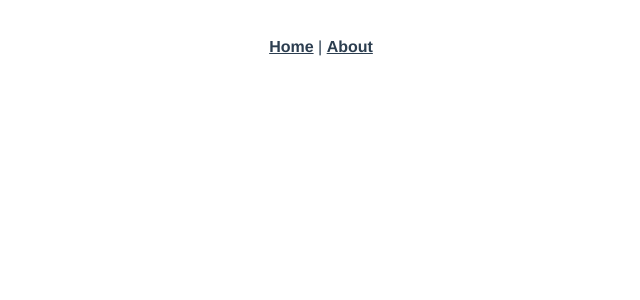
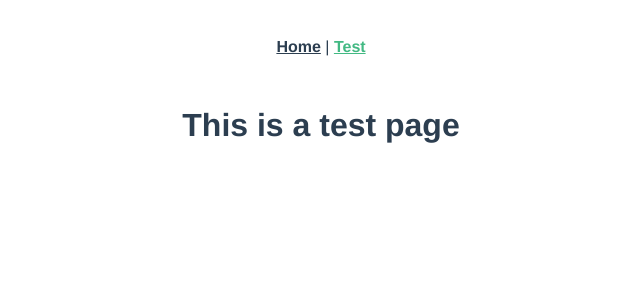
Before and after one commit to def-end-icecream/cookbook_vue_app, a Vue app: page /test in a window 1280 px wide. Shown: the top 300 px of the page, without its empty margins (319-959 px from the left). Built offline with nearby package versions, Linux system fonts and the light colour scheme.

Commit message:
adds vue router test page

```diff
--- a/public/index.html
+++ b/public/index.html
@@ -1,15 +1,19 @@
 <!DOCTYPE html>
 <html lang="">
   <head>
-    <meta charset="utf-8">
-    <meta http-equiv="X-UA-Compatible" content="IE=edge">
-    <meta name="viewport" content="width=device-width,initial-scale=1.0">
-    <link rel="icon" href="<%= BASE_URL %>favicon.ico">
+    <meta charset="utf-8" />
+    <meta http-equiv="X-UA-Compatible" content="IE=edge" />
+    <meta name="viewport" content="width=device-width,initial-scale=1.0" />
+    <link rel="icon" href="<%= BASE_URL %>favicon.ico" />
     <title><%= htmlWebpackPlugin.options.title %></title>
   </head>
   <body>
     <noscript>
-      <strong>We're sorry but <%= htmlWebpackPlugin.options.title %> doesn't work properly without JavaScript enabled. Please enable it to continue.</strong>
+      <strong
+        >We're sorry but <%= htmlWebpackPlugin.options.title %> doesn't work
+        properly without JavaScript enabled. Please enable it to
+        continue.</strong
+      >
     </noscript>
     <div id="app"></div>
     <!-- built files will be auto injected -->
--- a/src/App.vue
+++ b/src/App.vue
@@ -2,9 +2,9 @@
   <div id="app">
     <div id="nav">
       <router-link to="/">Home</router-link> |
-      <router-link to="/about">About</router-link>
+      <router-link to="/test">Test</router-link>
     </div>
-    <router-view/>
+    <router-view />
   </div>
 </template>
 
--- a/src/router/index.js
+++ b/src/router/index.js
@@ -1,6 +1,7 @@
 import Vue from 'vue'
 import VueRouter from 'vue-router'
 import Home from '../views/Home.vue'
+import Test from '../views/Test.vue'
 
 Vue.use(VueRouter)
 
@@ -11,12 +12,9 @@ const routes = [
     component: Home
   },
   {
-    path: '/about',
-    name: 'About',
-    // route level code-splitting
-    // this generates a separate chunk (about.[hash].js) for this route
-    // which is lazy-loaded when the route is visited.
-    component: () => import(/* webpackChunkName: "about" */ '../views/About.vue')
+    path: '/test',
+    name: 'Test',
+    component: Test
   }
 ]
 
--- /dev/null
+++ b/src/views/Test.vue
@@ -0,0 +1,5 @@
+<template>
+  <div class="test">
+    <h1>This is a test page</h1>
+  </div>
+</template>
```
